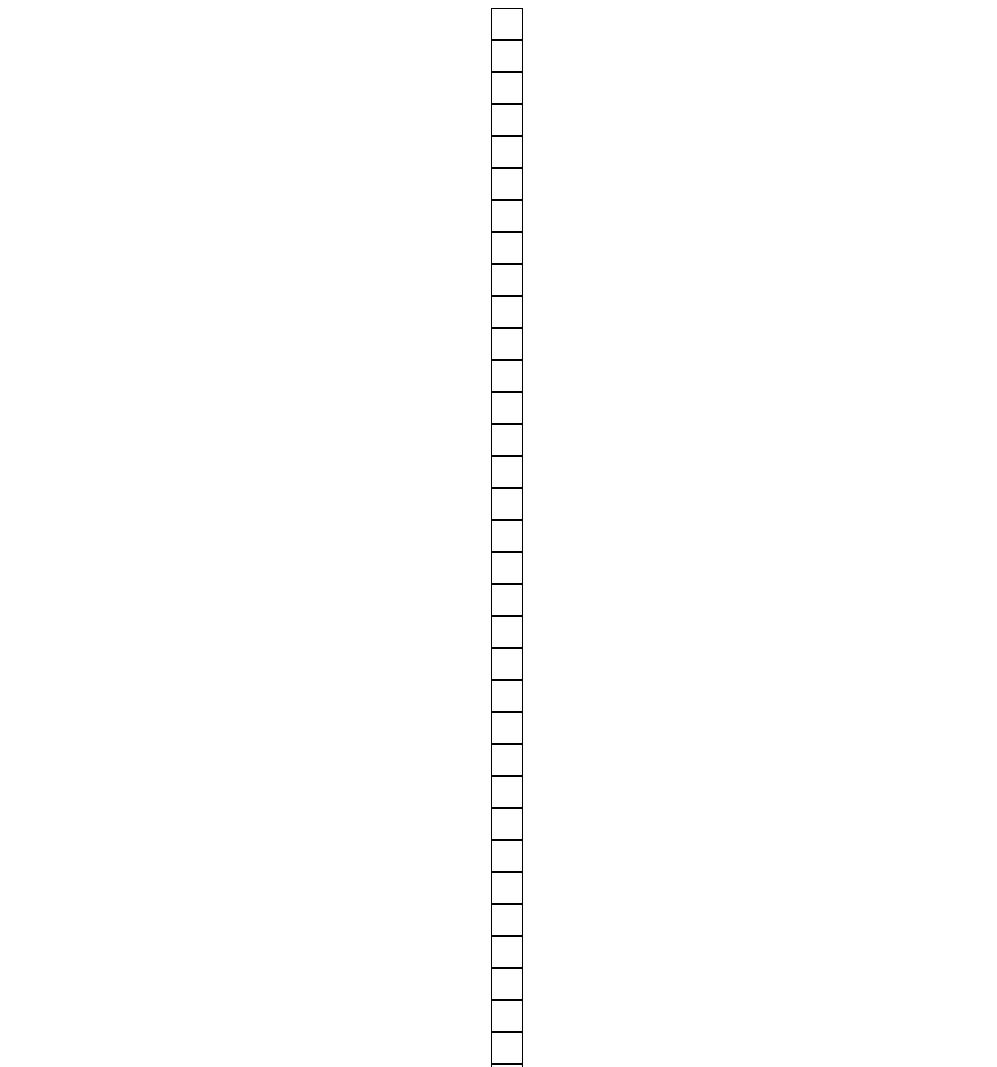
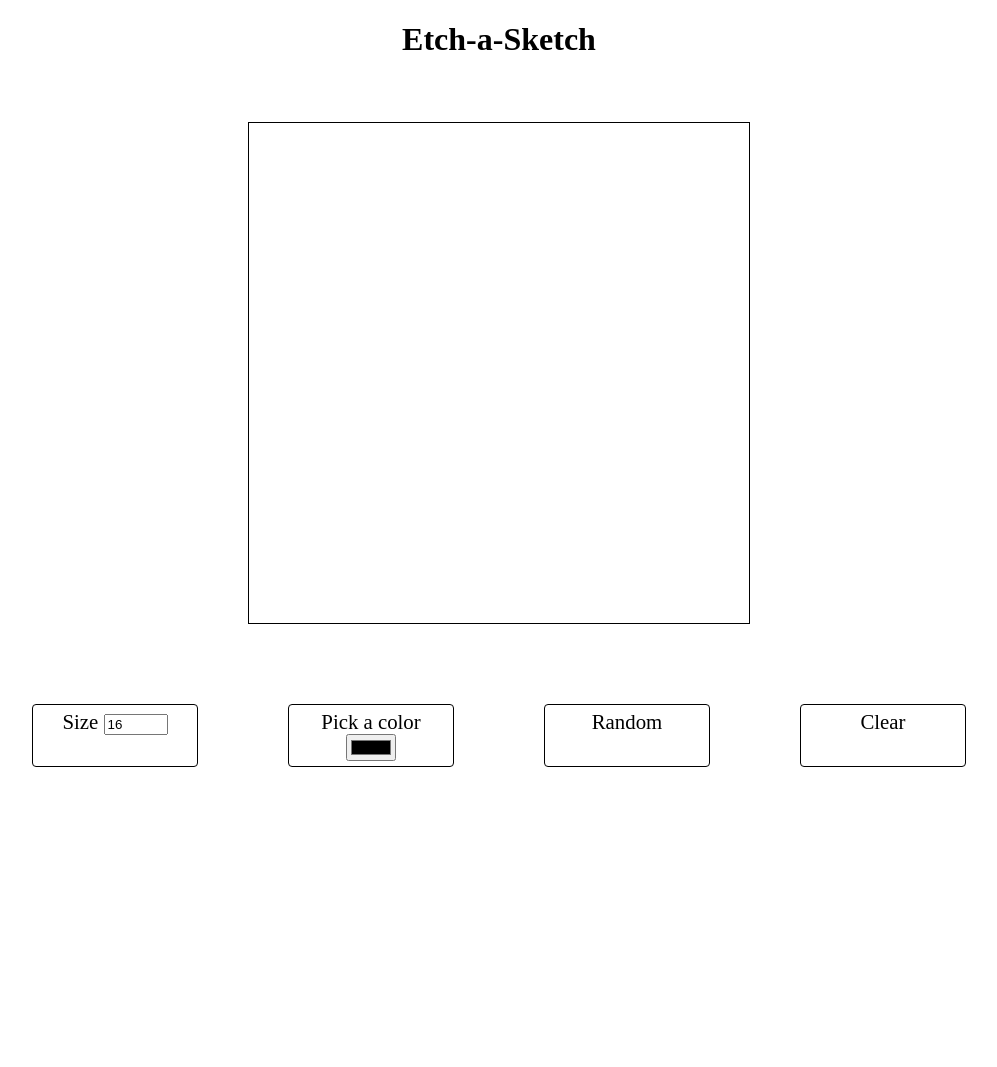
Before and after one commit to tamara-snyder/Etch-a-Sketch, a plain HTML site: page index.html in a window 1280 px wide. Shown: the top 1067 px of the page, without its empty margins (141-1138 px from the left). After the commit the page ends 857 px from the top, so only its background shows below. Drawn offline with Linux system fonts and the light colour scheme.

Commit message:
Add working Etch-a-Sketch (default rainbow mode only)

```diff
--- a/index.html
+++ b/index.html
@@ -2,13 +2,27 @@
 <html>
   <head>
     <meta charset="UTF-8">
+    <meta name="viewport" content="width=device-width, initial-scale=1">
     <title>Etch-a-Sketch</title>
-    <link rel="stylesheet" href="styles.css">
+    <link type="text/css" rel="stylesheet" href="styles.css">
   </head>
   <body>
-    <content id="container">
-
-    </content>
+    <header>
+      <h1>Etch-a-Sketch</h1>
+    </header>
+    <main id="container">
+    </main>
+    <div id="options">
+      <div class="option" id="size">Size
+        <input id="grid-size" type="number" min="1" max="100" value="16" placeholder="Size">
+      </div>
+      <div class="option">
+        <label for="color">Pick a color</label>
+        <input type="color" id="color" name="color" value="#000">
+      </div>
+      <div class="option" id="random">Random</div>
+      <div class="option" id="clear">Clear</div>
+    </div>
     <script src="script.js"></script>
   </body>
 </html>
--- a/script.js
+++ b/script.js
@@ -1,9 +1,39 @@
-let squares = 256;
 let container = document.getElementById('container');
+let gridSize = document.getElementById('grid-size');
+let clear = document.getElementById('clear');
+let shape = document.getElementById('shape');
+let square = document.getElementsByClassName('square');
+//let color = document.getElementById('color');
+let color;
+
+gridSize.addEventListener('change', reset);
+//color.addEventListener('change', makeGrid(gridSize));
+clear.addEventListener('click', reset);
+
+function makeGrid(num) {
+  container.style.setProperty('--grid-rows', num);
+  container.style.setProperty('--grid-columns', num);
+  for (let i = 0; i < (num * num); i++) {
+    const square = document.createElement('div');
+    square.classList.add('square');
+    square.addEventListener('mouseover', (e) => {
+      e.target.style.backgroundColor = getRandomColor();
+      });
+    container.appendChild(square);
+    }
+}
 
 
-for (let i = 0; i < squares; i++) {
-  let div = document.createElement('div');
-  div.classList.add('square');
-  container.appendChild(div);
+function getRandomColor() {
+  const random = () => Math.floor(Math.random() * 256);
+  return `rgb(${random()}, ${random()}, ${random()})`;
 }
+
+function reset() {
+  let all = document.querySelectorAll('.square');
+  all.forEach(item => item.remove());
+  makeGrid(gridSize.value);
+}
+
+
+makeGrid(gridSize.value);
--- a/styles.css
+++ b/styles.css
@@ -1,23 +1,62 @@
-html {
+/*html {
   box-sizing: border-box;
   margin: 0;
   padding: 0;
+  width: 100vw;
   display: block;
+  background-color: #eee;
+  text-align: center;
+}*/
+
+body {
+  text-align: center;
+  margin: 0 auto;
+  padding: 0;
+  width: 100%;
+  min-width: 390px;
+  background-color: #fff;
 }
 
-body {
-  width: 100%;
+.burger {
+  display: inline-block;
+}
+
+#options {
+  display: flex;
+  justify-content: space-around;
+  flex-wrap: wrap;
+  align-content: center;
+  width: 80%;
+  margin: 10vh auto;
+}
+
+.option {
+  width: 15%;
+  font-size: calc(0.5rem + 1vw);
+  padding: 5px;
+  margin: 0 auto 10px auto;
+  border: solid 1px;
+  border-radius: 4px;
+  cursor: pointer;
 }
 
 #container {
-  display: flex;
-  flex-direction: column;
-  align-items: center;
+  display: grid;
+  grid-template-columns: repeat(var(--grid-rows), auto);
+  grid-template-rows: repeat(var(--grid-columns), auto);
+  width: 500px;
+  height: 500px;
+  margin: 8vh auto 0 auto;
+  border: solid 1px;
 }
 
 .square {
-  width: 100%;
-  border: solid 1px;
-  height: 30px;
-  width: 30px;
+  margin: 1px;
 }
+
+@media screen and (max-width: 555px) {
+  #container {
+    width: 300px;
+    height: 300px;
+  }
+}
```
